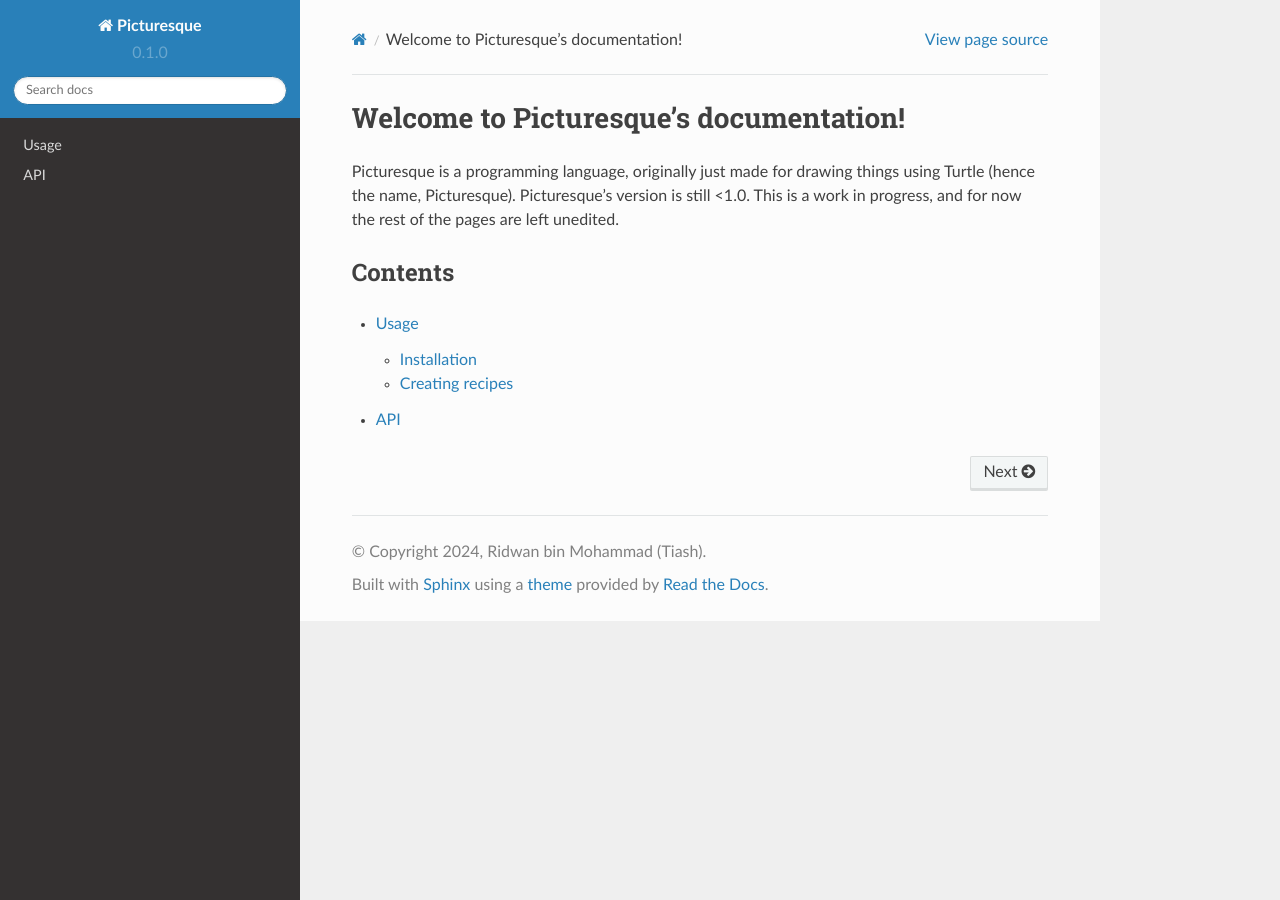
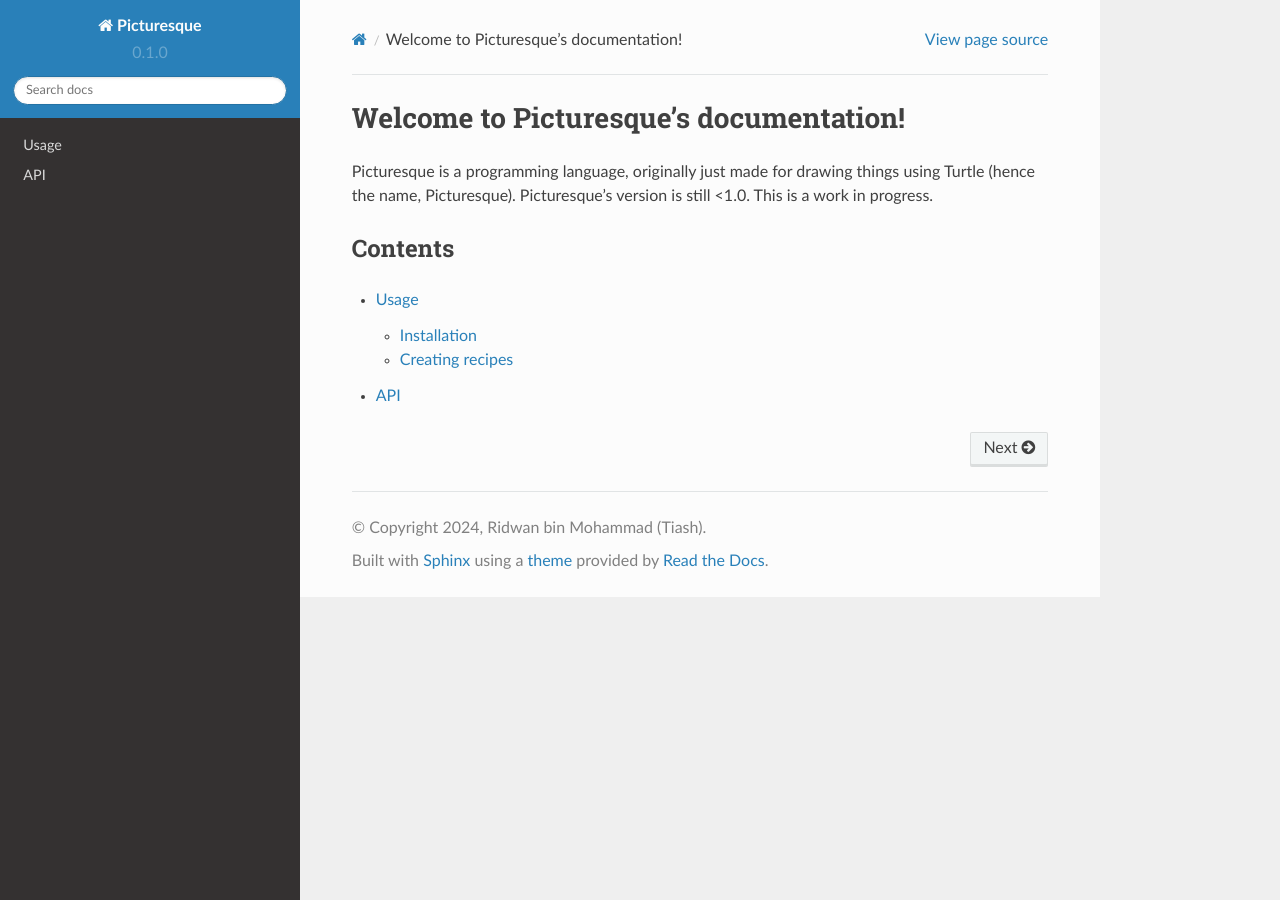
Before and after one commit to tiashDev/pic-docs, a Sphinx documentation site: the page built from docs/source/index.rst, in a window 1280 px wide. Built offline with Sphinx 7.4.7 and the Read the Docs theme 2.0.0, drawn with Linux system fonts in a browser that asks for light colours.

Commit message:
Update index.rst

```diff
--- a/docs/source/index.rst
+++ b/docs/source/index.rst
@@ -1,7 +1,7 @@
 Welcome to Picturesque's documentation!
 ===================================
 
-Picturesque is a programming language, originally just made for drawing things using Turtle (hence the name, Picturesque). Picturesque's version is still <1.0. This is a work in progress, and for now the rest of the pages are left unedited.
+Picturesque is a programming language, originally just made for drawing things using Turtle (hence the name, Picturesque). Picturesque's version is still <1.0. This is a work in progress.
 
 Contents
 --------
```
